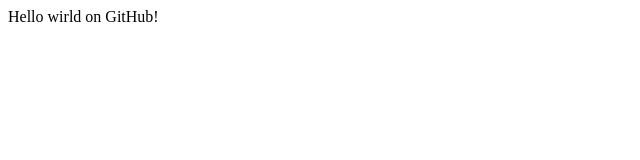
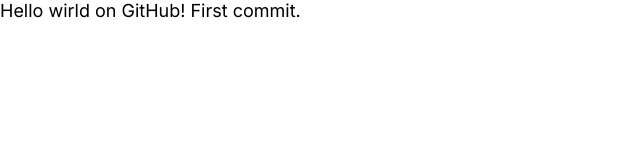
Before and after one commit to klevtcov/hello-world, a plain HTML site: page index.html in a window 1280 px wide. Shown: the whole page, without its empty margins (0-640 px from the left). Drawn offline with Linux system fonts and the light colour scheme.

Commit message:
new text
first commit

```diff
--- a/index.html
+++ b/index.html
@@ -3,9 +3,12 @@
 <head>
     <meta charset="UTF-8">
     <meta name="viewport" content="width=device-width, initial-scale=1.0">
+    <link href="https://fonts.googleapis.com/css2?family=Inter&display=swap" rel="stylesheet">
+    <link rel="stylesheet" href="styles.css">
     <title>Hello world!</title>
 </head>
 <body>
     Hello wirld on GitHub!
+    First commit.
 </body>
 </html>
--- /dev/null
+++ b/styles.css
@@ -0,0 +1,9 @@
+* {
+    margin: 0;
+    padding: 0;
+}
+
+body {
+    font-size: 18px;
+    font-family: 'Inter', sans-serif;
+}
```
